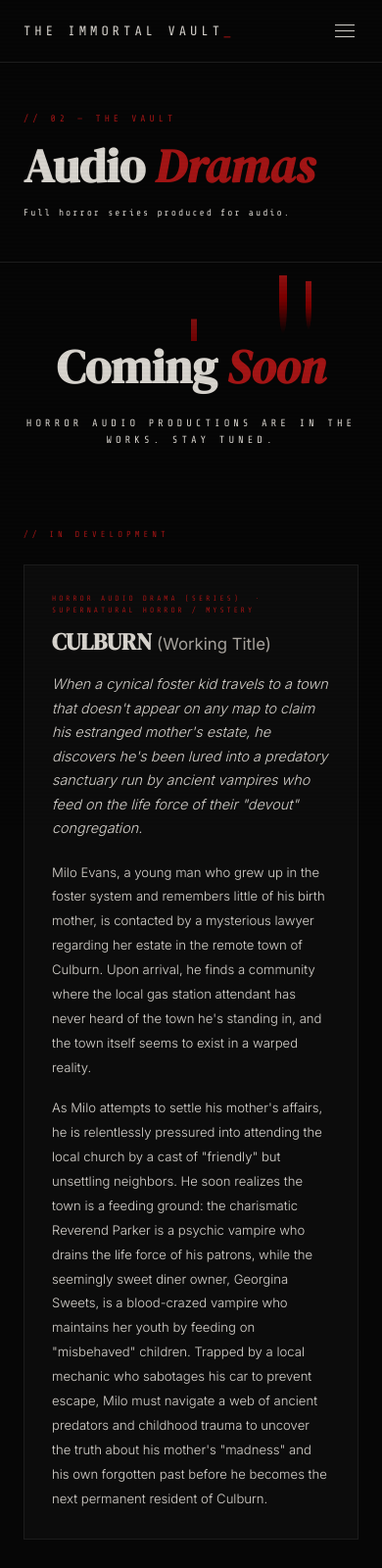
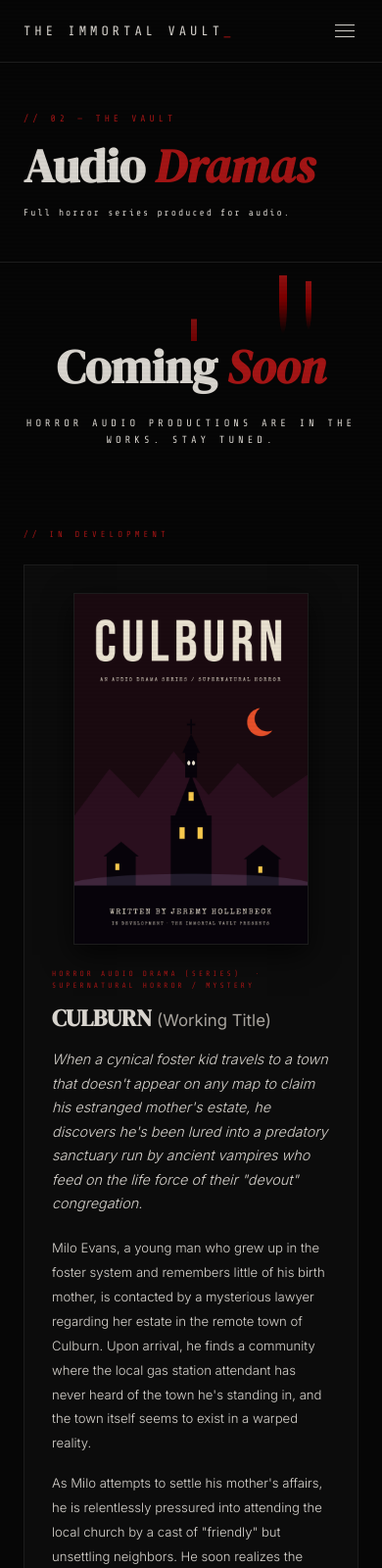
Before and after one commit to jerholl/TheImmortalVault, a plain HTML site: page audio-dramas.html in a window 390 px wide. Shown: the top 1600 px of the page at 98% size. Drawn offline with nearby package versions, Linux system fonts and the light colour scheme.

Commit message:
Add official placeholder posters for Astrals, Blackmailed, Bright Lights, Culburn, and Date Night

```diff
--- a/audio-dramas.html
+++ b/audio-dramas.html
@@ -129,7 +129,7 @@
         /* ── In Development ── */
         .in-dev-section {
             padding: 0 60px 80px;
-            max-width: 720px;
+            max-width: 960px;
             margin: 0 auto;
         }
         .in-dev-eyebrow {
@@ -143,10 +143,35 @@
         .in-dev-card {
             border: 1px solid var(--border);
             background: var(--dark);
-            padding: 40px;
+            padding: 36px;
             transition: border-color 0.2s;
+            display: grid;
+            grid-template-columns: 240px 1fr;
+            gap: 36px;
+            align-items: flex-start;
         }
         .in-dev-card:hover { border-color: var(--red); }
+        .in-dev-poster {
+            width: 100%;
+            border: 1px solid var(--border);
+            overflow: hidden;
+            background: #030303;
+            box-shadow: 0 10px 28px rgba(0,0,0,0.7);
+        }
+        .in-dev-poster img {
+            width: 100%;
+            height: auto;
+            display: block;
+            object-fit: cover;
+            transition: transform 0.4s ease;
+        }
+        .in-dev-card:hover .in-dev-poster img {
+            transform: scale(1.03);
+        }
+        @media (max-width: 768px) {
+            .in-dev-card { grid-template-columns: 1fr; gap: 24px; padding: 24px; }
+            .in-dev-poster { max-width: 240px; margin: 0 auto; }
+        }
         .in-dev-tag {
             font-family: var(--mono);
             font-size: 0.48rem;
@@ -342,12 +367,17 @@
     <div class="in-dev-section">
         <p class="in-dev-eyebrow">// In Development</p>
         <div class="in-dev-card">
+            <div class="in-dev-poster">
+                <img src="CulburnPoster.png" alt="Culburn" loading="lazy">
+            </div>
+            <div class="in-dev-content">
                 <div class="in-dev-tag">Horror Audio Drama (Series) &nbsp;·&nbsp; Supernatural Horror / Mystery</div>
                 <h3 class="in-dev-title">CULBURN <span>(Working Title)</span></h3>
                 <p class="in-dev-logline">When a cynical foster kid travels to a town that doesn't appear on any map to claim his estranged mother's estate, he discovers he's been lured into a predatory sanctuary run by ancient vampires who feed on the life force of their "devout" congregation.</p>
                 <div class="in-dev-summary">
                     <p>Milo Evans, a young man who grew up in the foster system and remembers little of his birth mother, is contacted by a mysterious lawyer regarding her estate in the remote town of Culburn. Upon arrival, he finds a community where the local gas station attendant has never heard of the town he's standing in, and the town itself seems to exist in a warped reality.</p>
                     <p style="margin-top: 16px;">As Milo attempts to settle his mother's affairs, he is relentlessly pressured into attending the local church by a cast of "friendly" but unsettling neighbors. He soon realizes the town is a feeding ground: the charismatic Reverend Parker is a psychic vampire who drains the life force of his patrons, while the seemingly sweet diner owner, Georgina Sweets, is a blood-crazed vampire who maintains her youth by feeding on "misbehaved" children. Trapped by a local mechanic who sabotages his car to prevent escape, Milo must navigate a web of ancient predators and childhood trauma to uncover the truth about his mother's "madness" and his own forgotten past before he becomes the next permanent resident of Culburn.</p>
+                </div>
             </div>
         </div>
     </div>
```
Also changed, not shown: films.html (+6 -6 lines), index.html (+2 -2 lines), narrative-fiction.html (+12 -2 lines), written-work.html (+10 -3 lines), AstralsPoster.png (added), BlackmailedPoster.png (added), BrightLightsPoster.png (added), CulburnPoster.png (added), DateNightPoster.png (added). Lines whose indentation alone changed are shown as unchanged.
